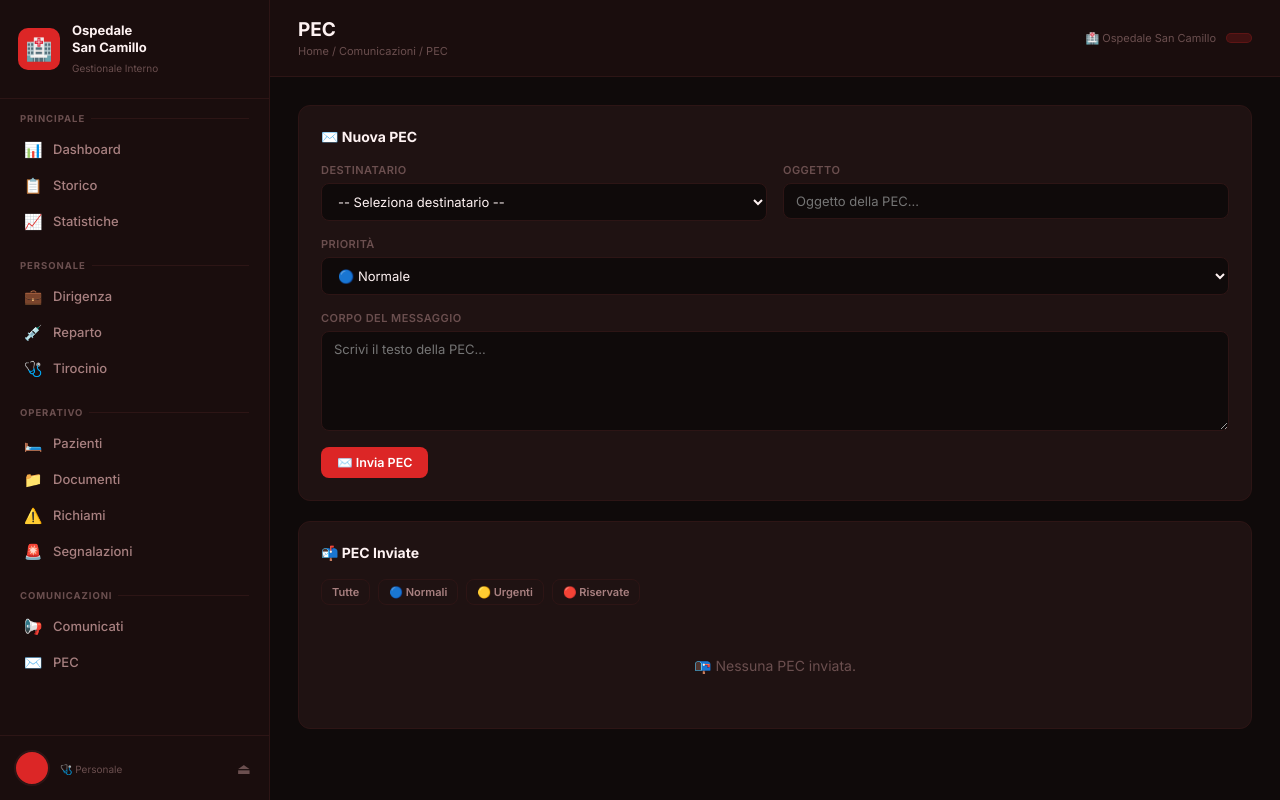
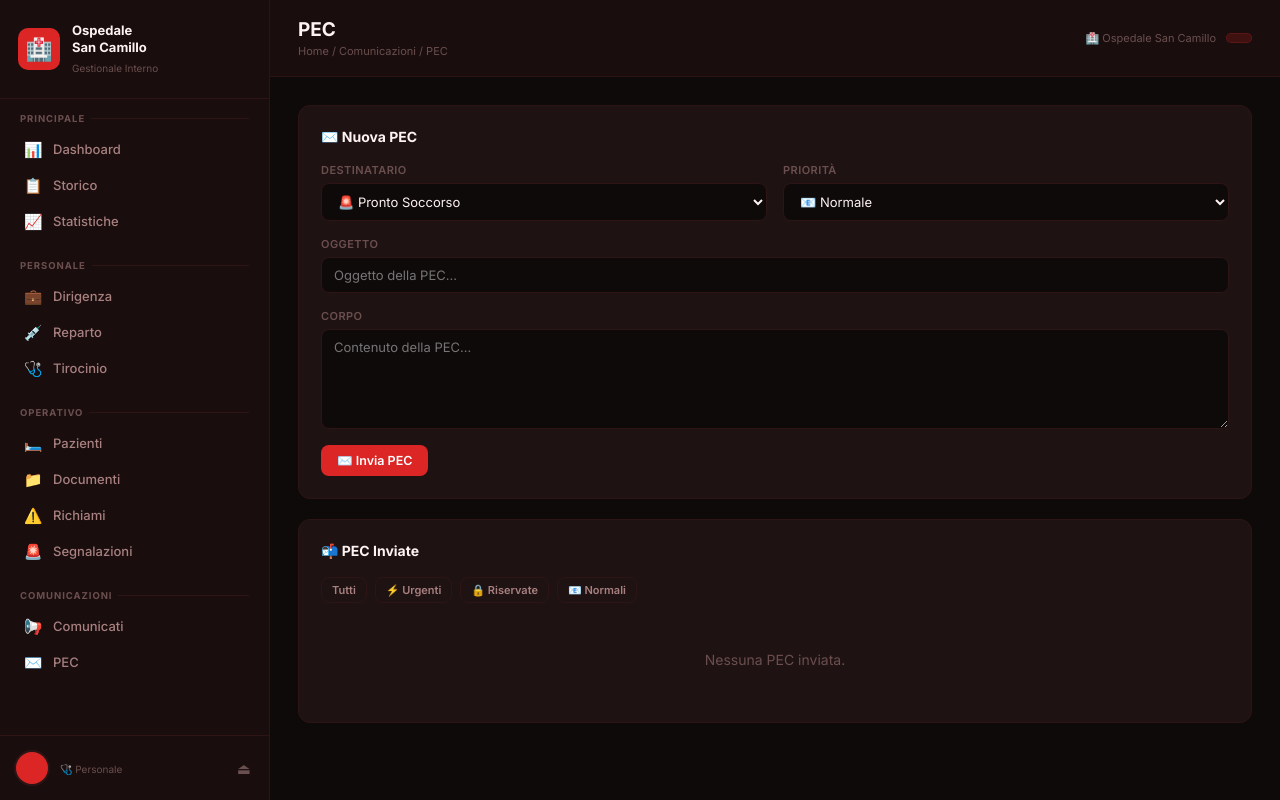
Before and after one commit to millestaff/gestionaleosc, a FastAPI app: template templates/pec.html in a window 1280 px wide. Run offline with FastAPI, Linux system fonts and the light colour scheme; the template is opened without the code that fills it, so the values that code supplies are empty; parts of the project's set-up code (start-up, migrations or seed data) failed here and were passed over.

Commit message:
staff readonly, pec destinatari interni, elimina su tutto

```diff
--- a/routers/dashboard.py
+++ b/routers/dashboard.py
@@ -2,7 +2,7 @@ from fastapi import APIRouter, Depends, Request
 from fastapi.responses import HTMLResponse
 from fastapi.templating import Jinja2Templates
 from datetime import datetime
-from auth import get_current_user, require_permission
+from auth import get_current_user, require_permission, require_write
 from database import get_db
 from config import TUTTI_RUOLI, RUOLI_DIRIGENZA, RUOLI_REPARTO, RUOLI_TIROCINIO
 
--- a/templates/pec.html
+++ b/templates/pec.html
@@ -4,123 +4,133 @@
 {% block breadcrumb %}Home / Comunicazioni / PEC{% endblock %}
 
 {% block content %}
+{% if not user.readonly %}
 <div class="card">
   <div class="card-title">✉️ Nuova PEC</div>
-  <form id="addForm" style="display:flex;flex-direction:column;gap:16px;">
-    <div style="display:grid;grid-template-columns:1fr 1fr;gap:16px;">
+  <form id="pecForm" style="display:grid;grid-template-columns:1fr 1fr;gap:16px;">
     <div class="form-group">
       <label class="form-label">Destinatario</label>
       <select name="destinatario" class="form-select">
-          <option value="">-- Seleziona destinatario --</option>
-          <optgroup label="👥 Dipendenti">
+        <optgroup label="👤 Singoli Medici">
           {% for d in dipendenti %}
           <option value="{{ d.nome }} {{ d.cognome }} ({{ d.ruolo }})">
             {{ d.nome }} {{ d.cognome }} — {{ d.ruolo }}
           </option>
           {% endfor %}
         </optgroup>
-          <optgroup label="🏛️ Enti Esterni">
-            <option value="Direzione Sanitaria Regionale">Direzione Sanitaria Regionale</option>
-            <option value="ASL Territoriale">ASL Territoriale</option>
-            <option value="Ministero della Salute">Ministero della Salute</option>
-            <option value="INPS">INPS</option>
-            <option value="Tribunale">Tribunale</option>
-            <option value="Forze dell'Ordine">Forze dell'Ordine</option>
-            <option value="Altro Ente">Altro Ente</option>
+        <optgroup label="🏥 Reparti Clinici">
+          <option value="Pronto Soccorso">🚨 Pronto Soccorso</option>
+          <option value="Reparto Degenze">🛏️ Reparto Degenze</option>
+          <option value="Chirurgia">🔪 Chirurgia</option>
+          <option value="Laboratorio Analisi">🔬 Laboratorio Analisi</option>
+          <option value="Farmacia">💊 Farmacia</option>
+          <option value="Amministrazione">📋 Amministrazione</option>
+        </optgroup>
+        <optgroup label="👥 Categorie Personale">
+          <option value="Tutto il Personale">👥 Tutto il Personale</option>
+          <option value="Dirigenza">💼 Dirigenza</option>
+          <option value="Reparto Medici">💉 Reparto Medici</option>
+          <option value="Tirocinio">🩺 Tirocinio</option>
         </optgroup>
       </select>
     </div>
     <div class="form-group">
+      <label class="form-label">Priorità</label>
+      <select name="priorita" class="form-select">
+        <option value="normale">📧 Normale</option>
+        <option value="urgente">⚡ Urgente</option>
+        <option value="riservata">🔒 Riservata</option>
+      </select>
+    </div>
+    <div class="form-group" style="grid-column:1/-1;">
       <label class="form-label">Oggetto</label>
       <input name="oggetto" class="form-input" placeholder="Oggetto della PEC...">
     </div>
+    <div class="form-group" style="grid-column:1/-1;">
+      <label class="form-label">Corpo</label>
+      <textarea name="corpo" class="form-textarea" rows="5" placeholder="Contenuto della PEC..."></textarea>
     </div>
-    <div class="form-group">
-      <label class="form-label">Priorità</label>
-      <select name="priorita" class="form-select">
-        <option value="normale">🔵 Normale</option>
-        <option value="urgente">🟡 Urgente</option>
-        <option value="riservata">🔴 Riservata</option>
-      </select>
-    </div>
-    <div class="form-group">
-      <label class="form-label">Corpo del Messaggio</label>
-      <textarea name="corpo" class="form-textarea" rows="5" placeholder="Scrivi il testo della PEC..."></textarea>
-    </div>
-    <div>
+    <div style="grid-column:1/-1;">
       <button type="button" onclick="sendPec()" class="btn btn-primary">✉️ Invia PEC</button>
     </div>
   </form>
 </div>
+{% endif %}
 
 <div class="card">
   <div class="card-title">📬 PEC Inviate</div>
-
-  <div style="display:flex;gap:8px;margin-bottom:20px;flex-wrap:wrap;">
-    <button onclick="filtra('tutti')"    class="btn btn-ghost btn-sm">Tutte</button>
-    <button onclick="filtra('normale')"  class="btn btn-ghost btn-sm">🔵 Normali</button>
-    <button onclick="filtra('urgente')"  class="btn btn-ghost btn-sm">🟡 Urgenti</button>
-    <button onclick="filtra('riservata')"class="btn btn-ghost btn-sm">🔴 Riservate</button>
+  <div style="display:flex;gap:8px;margin-bottom:16px;flex-wrap:wrap;">
+    <button onclick="filtra('tutti')"   class="btn btn-ghost btn-sm">Tutti</button>
+    <button onclick="filtra('urgente')" class="btn btn-ghost btn-sm">⚡ Urgenti</button>
+    <button onclick="filtra('riservata')" class="btn btn-ghost btn-sm">🔒 Riservate</button>
+    <button onclick="filtra('normale')" class="btn btn-ghost btn-sm">📧 Normali</button>
   </div>
-
   {% if pec_list %}
   <table>
     <thead>
       <tr>
         <th>Data</th>
-        <th>Mittente</th>
         <th>Destinatario</th>
         <th>Oggetto</th>
         <th>Priorità</th>
+        <th>Mittente</th>
         <th>Stato</th>
+        {% if user.permission >= 100 and not user.readonly %}<th>Azioni</th>{% endif %}
       </tr>
     </thead>
     <tbody>
-      {% for pec in pec_list %}
-      <tr class="pec-row" data-priorita="{{ pec.priorita or 'normale' }}">
-        <td style="font-size:11px;color:var(--text-muted);">{{ pec.timestamp }}</td>
-        <td><strong style="color:var(--text-primary)">{{ pec.mittente }}</strong></td>
-        <td style="font-size:12px;">{{ pec.destinatario }}</td>
-        <td style="font-size:12px;">{{ pec.oggetto }}</td>
+      {% for p in pec_list %}
+      <tr class="pec-row" data-priorita="{{ p.priorita }}">
+        <td style="font-size:11px;color:var(--text-muted);">{{ p.timestamp }}</td>
+        <td><strong style="color:var(--text-primary)">{{ p.destinatario }}</strong></td>
+        <td style="max-width:200px;font-size:12px;">{{ p.oggetto }}</td>
         <td>
-          {% if pec.priorita == 'riservata' %}
-            <span class="pill pill-red">🔴 Riservata</span>
-          {% elif pec.priorita == 'urgente' %}
-            <span class="pill pill-yellow">🟡 Urgente</span>
+          {% if p.priorita == 'urgente' %}
+            <span class="pill pill-red">⚡ Urgente</span>
+          {% elif p.priorita == 'riservata' %}
+            <span class="pill pill-yellow">🔒 Riservata</span>
           {% else %}
-            <span class="pill pill-blue">🔵 Normale</span>
+            <span class="pill pill-blue">📧 Normale</span>
           {% endif %}
         </td>
+        <td style="font-size:12px;">{{ p.mittente }}</td>
+        <td><span class="pill pill-green">✅ Inviata</span></td>
+        {% if user.permission >= 100 and not user.readonly %}
         <td>
-          {% if pec.stato == 'inviata' %}
-            <span class="pill pill-green">✅ Inviata</span>
-          {% else %}
-            <span class="pill pill-yellow">⏳ In Attesa</span>
+          <button onclick="eliminaPec('{{ p._id }}')" class="btn btn-ghost btn-sm" style="color:var(--danger);">🗑️</button>
+        </td>
         {% endif %}
-        </td>
       </tr>
       {% endfor %}
     </tbody>
   </table>
   {% else %}
   <p style="color:var(--text-muted);font-size:14px;text-align:center;padding:32px 0;">
-    📭 Nessuna PEC inviata.
+    Nessuna PEC inviata.
   </p>
   {% endif %}
 </div>
 
 <script>
-function filtra(p) {
+function filtra(priorita) {
   document.querySelectorAll('.pec-row').forEach(r => {
-    r.style.display = (p === 'tutti' || r.dataset.priorita === p) ? '' : 'none';
+    r.style.display = (priorita === 'tutti' || r.dataset.priorita === priorita) ? '' : 'none';
   });
 }
 async function sendPec() {
-  const fd = new FormData(document.getElementById('addForm'));
-  const r = await fetch('/dashboard/pec/send', { method:'POST', body:fd });
+  const fd = new FormData(document.getElementById('pecForm'));
+  const r = await fetch('/dashboard/pec/send', {method:'POST', body:fd});
   const j = await r.json();
   if (j.status === 'ok') { alert(j.message); location.reload(); }
   else { alert('Errore: ' + j.detail); }
 }
+async function eliminaPec(id) {
+  if (!confirm('Confermi eliminazione definitiva della PEC?')) return;
+  const fd = new FormData();
+  fd.append('pec_id', id);
+  const r = await fetch('/dashboard/pec/elimina', {method:'POST', body:fd});
+  const j = await r.json();
+  if (j.status === 'ok') { location.reload(); }
+}
 </script>
 {% endblock %}
```
Also changed, not shown: auth.py (+46 -20 lines), config.py (+22 -2 lines). Lines whose indentation alone changed are shown as unchanged.
